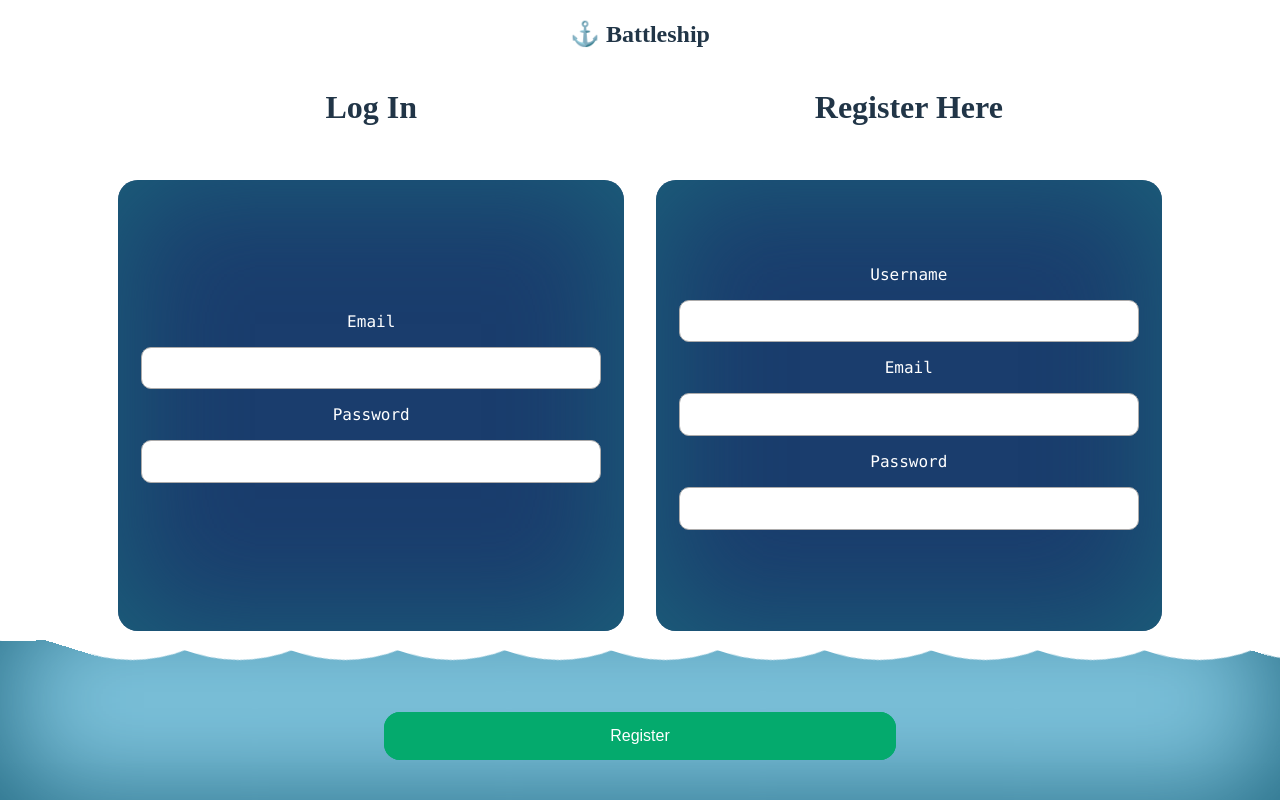
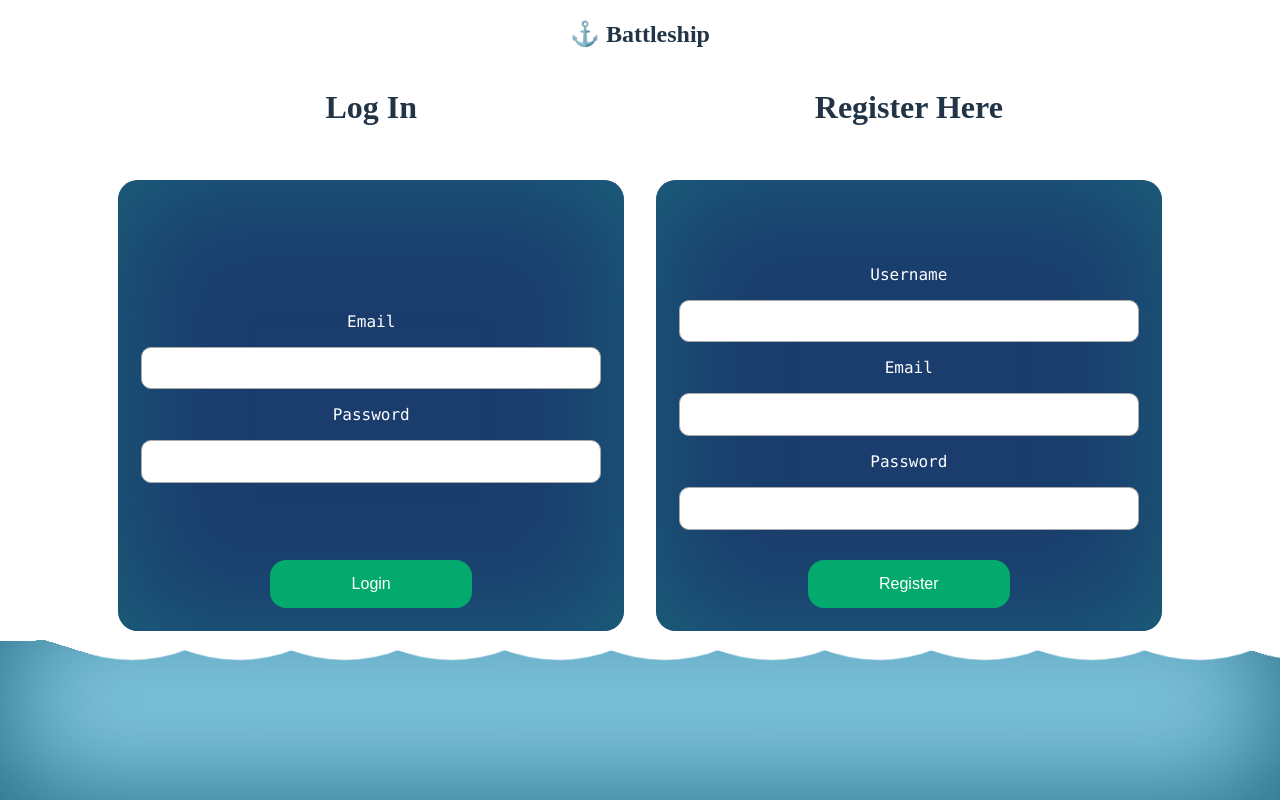
Before and after one commit to 241209-NET/Battleship.FRONTEND, a React (Vite) app in the folder battleship/: page / in a window 1280 px wide. Shown: the top 800 px of the page. Built offline with nearby package versions, Linux system fonts and the light colour scheme.

Commit message:
login button css

```diff
--- a/battleship/src/components/css/Login.css
+++ b/battleship/src/components/css/Login.css
@@ -20,6 +20,7 @@
     border-radius: 20px;
     color: white;
     justify-content: center;
+    position: relative;
 }
 
 input {
@@ -49,3 +50,13 @@ input {
     font-size: 2vmin;
     border-radius: 2vmin;
 }
+
+.login-button:hover, .register-button:hover{
+    background: #0056b3;
+    transform: scale(1.05);
+}
+
+.login-button:active, .register-button:active{
+    background: #004494;
+    transform: scale(0.98);
+}
```
